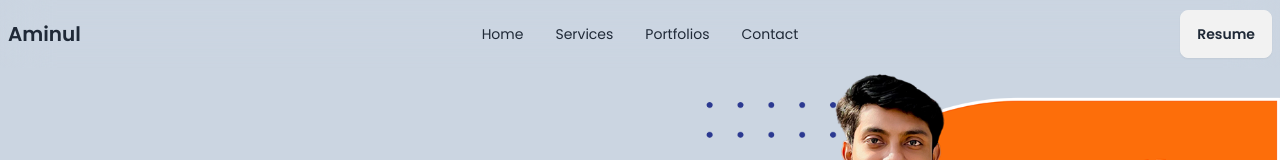
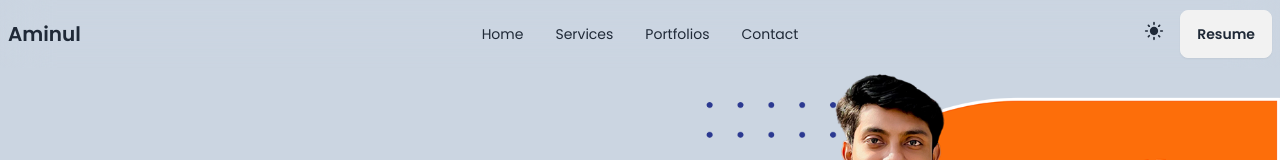
Before and after one commit to aminul118/portfolio, a React (Vite) app: page / in a window 1280 px wide. Shown: the top 160 px of the page. Built offline with nearby package versions, Linux system fonts and the light colour scheme.

Commit message:
Darkmode added

```diff
--- a/src/components/HeroSection/HeroBanner.jsx
+++ b/src/components/HeroSection/HeroBanner.jsx
@@ -2,14 +2,21 @@ import { Typewriter } from "react-simple-typewriter";
 import banner from "../../assets/aminul.png";
 import { Link, animateScroll as scroll } from "react-scroll";
 import { FaGithub, FaLinkedinIn, FaArrowUp } from "react-icons/fa";
+import useTheme from "../../hooks/useTheme";
 
 const HeroBanner = () => {
+  const { darkMode } = useTheme();
   const handleTop = () => {
     scroll.scrollToTop();
   };
 
   return (
-    <section id="hero" className="bg-slate-300 pt-5 lg:pt-16 text-black/60">
+    <section
+      id="hero"
+      className={`${
+        darkMode ? "bg-slate-600 text-white/60" : "bg-slate-300 text-black/60"
+      } pt-5 lg:pt-16 `}
+    >
       <div className="flex flex-col lg:flex-row justify-between items-center container mx-auto gap-5">
         {/* Left */}
         <div className="flex-1 space-y-4 px-2">
--- a/src/components/Navbar/Navbar.jsx
+++ b/src/components/Navbar/Navbar.jsx
@@ -1,6 +1,11 @@
 import { Link } from "react-scroll";
+import { IoMdMoon } from "react-icons/io";
+import { MdLightMode } from "react-icons/md";
+import useTheme from "../../hooks/useTheme";
 
 const Navbar = () => {
+  const { handleDarkModeToggle, darkMode } = useTheme();
+  console.log(darkMode);
   const navLinks = (
     <>
       <li>
@@ -59,6 +64,11 @@ const Navbar = () => {
           <ul className="menu menu-horizontal px-1">{navLinks}</ul>
         </div>
         <div className="navbar-end">
+          <div className="mr-4 text-xl">
+            <button onClick={handleDarkModeToggle}>
+              {darkMode ? <IoMdMoon /> : <MdLightMode />}
+            </button>
+          </div>
           <a
             href="https://drive.google.com/file/d/1r9vn-V0T0ggA_jv7ehoUggTX8W6K2Sx1/view?usp=sharing"
             target="_blank"
--- /dev/null
+++ b/src/hooks/useTheme.jsx
@@ -0,0 +1,9 @@
+import { useContext } from "react";
+import { ThemeContext } from "../providers/ThemeProvider";
+
+const useTheme = () => {
+  const context = useContext(ThemeContext);
+  return context;
+};
+
+export default useTheme;
--- a/src/layouts/MainLayout.jsx
+++ b/src/layouts/MainLayout.jsx
@@ -1,18 +1,19 @@
 import { Outlet } from "react-router";
 import Navbar from "../components/Navbar/Navbar";
 import Footer from "../components/Footer/Footer";
-
+import useTheme from "../hooks/useTheme";
 
 const MainLayout = () => {
-    return (
-        <div>
-            <Navbar/>
-            <div className="min-h-[calc(100vh-228px)]">
-                <Outlet/>
-            </div>
-            <Footer/>
-        </div>
-    );
+  const { darkMode } = useTheme();
+  return (
+    <div data-theme={darkMode ? "dark" : "light"}>
+      <Navbar />
+      <div className="min-h-[calc(100vh-228px)]">
+        <Outlet />
+      </div>
+      <Footer />
+    </div>
+  );
 };
 
 export default MainLayout;
--- a/src/main.jsx
+++ b/src/main.jsx
@@ -3,9 +3,12 @@ import { createRoot } from "react-dom/client";
 import "./index.css";
 import { RouterProvider } from "react-router";
 import router from "./routes/Router";
+import ThemeProvider from "./providers/ThemeProvider";
 
 createRoot(document.getElementById("root")).render(
   <StrictMode>
-    <RouterProvider router={router} />
+    <ThemeProvider>
+      <RouterProvider router={router} />
+    </ThemeProvider>
   </StrictMode>
 );
--- /dev/null
+++ b/src/providers/ThemeProvider.jsx
@@ -0,0 +1,27 @@
+import { createContext, useState, useEffect } from "react";
+
+export const ThemeContext = createContext(null);
+
+const ThemeProvider = ({ children }) => {
+  // Load darkMode state from localStorage on initial render
+  // Initialize darkMode state from localStorage or default to false
+  const [darkMode, setDarkMode] = useState(() => {
+    const savedMode = localStorage.getItem("darkMode");
+    return savedMode === "true";
+  });
+
+  // Toggle dark mode and update localStorage
+  const handleDarkModeToggle = () => {
+    const newMode = !darkMode;
+    setDarkMode(newMode);
+    localStorage.setItem("darkMode", newMode);
+  };
+
+  const theme = { handleDarkModeToggle, darkMode };
+
+  return (
+    <ThemeContext.Provider value={theme}>{children}</ThemeContext.Provider>
+  );
+};
+
+export default ThemeProvider;
```
